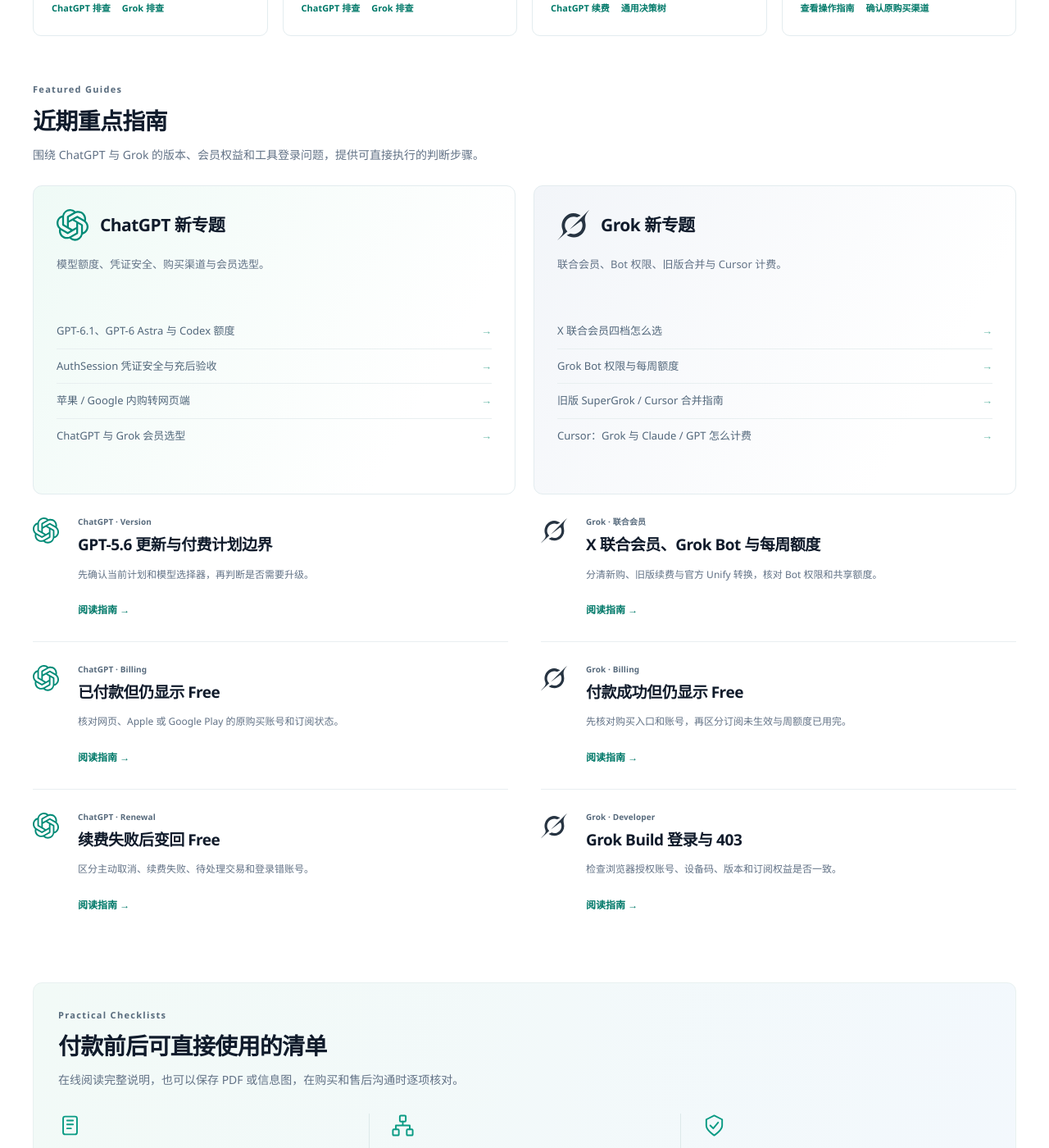
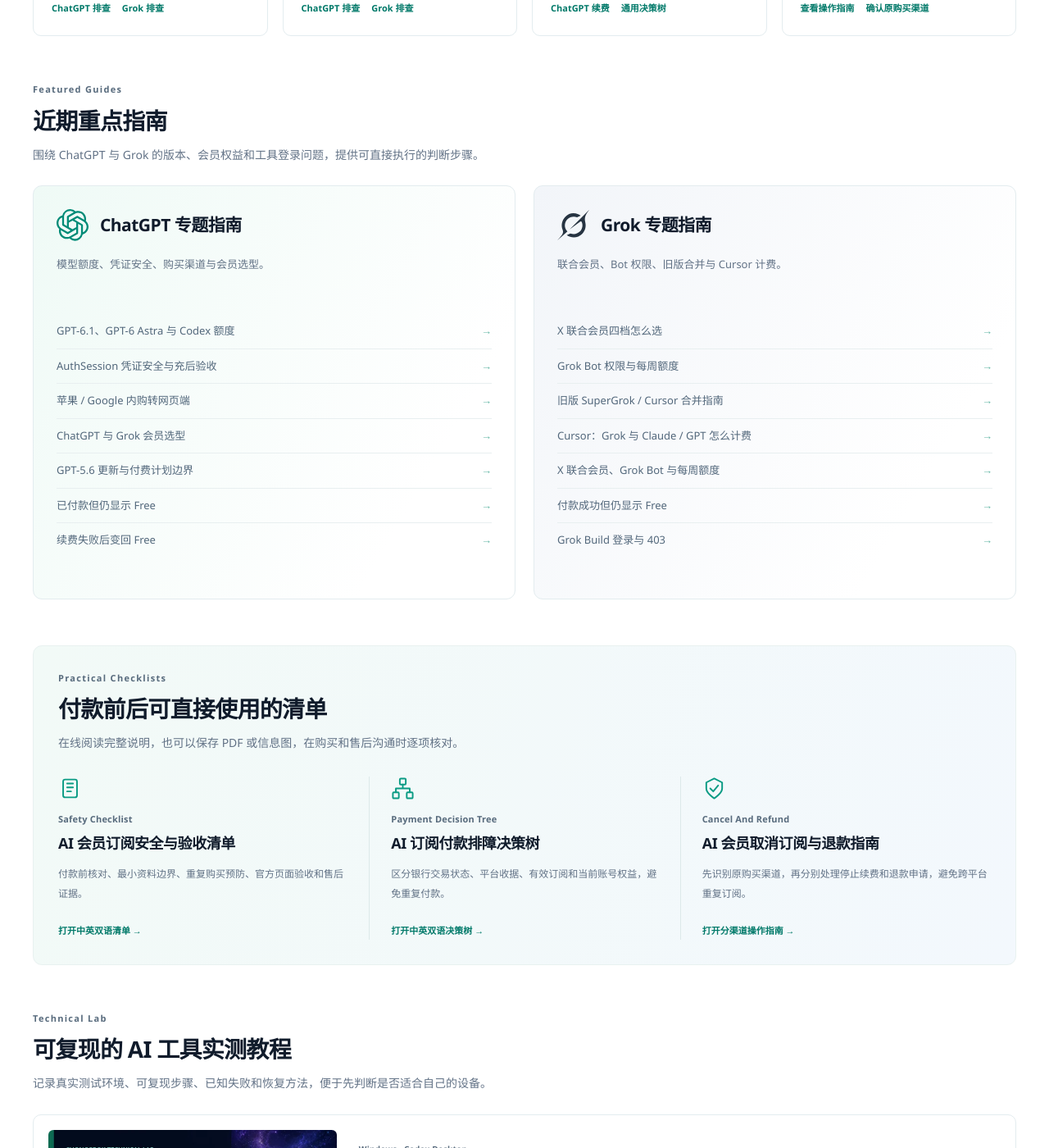
Before and after one commit to he20000405-pixel/he20000405-pixel.github.io, a Jekyll site: the page built from index.md, in a window 1280 px wide and 1400 px high, scrolled down 2496 px. Shown: the whole window at 82% size. Built offline with Jekyll 4.4.1, drawn with Linux system fonts in a browser that asks for light colours.

Commit message:
Unify homepage featured guides into two seven-link cards

```diff
--- a/_includes/home-featured-guides.html
+++ b/_includes/home-featured-guides.html
@@ -1,4 +1,4 @@
-<div class="product-grid" id="latest-guides" aria-label="ChatGPT 与 Grok 新专题">
+<div class="product-grid" id="latest-guides" aria-label="ChatGPT 与 Grok 专题指南">
 {% for group in site.data.home_featured %}
   <article class="product-card product-{{ group.id }}">
     <div class="product-body">
@@ -22,8 +22,10 @@
   "@context": "https://schema.org",
   "@type": "ItemList",
   "@id": "{{ '/#latest-guides' | absolute_url }}",
-  "name": "ChatGPT 与 Grok 新专题",
-  "numberOfItems": 8,
+  "name": "ChatGPT 与 Grok 专题指南",
+  {% assign featured_count = 0 %}
+  {% for group in site.data.home_featured %}{% assign featured_count = featured_count | plus: group.links.size %}{% endfor %}
+  "numberOfItems": {{ featured_count }},
   "itemListElement": [
     {% assign guide_position = 0 %}
     {% for group in site.data.home_featured %}
--- a/index.md
+++ b/index.md
@@ -185,44 +185,7 @@ faq:
     <p>围绕 ChatGPT 与 Grok 的版本、会员权益和工具登录问题，提供可直接执行的判断步骤。</p>
   </div>
   {% include home-featured-guides.html %}
-  <div class="editorial-grid">
-    <article class="editorial-card chatgpt">
-      <p class="eyebrow">ChatGPT · Version</p>
-      <h3><a href="https://he20000405-pixel.github.io/chatgpt-plus-pro-china-guide/guides/gpt-5-6-update/">GPT-5.6 更新与付费计划边界</a></h3>
-      <p>先确认当前计划和模型选择器，再判断是否需要升级。</p>
-      <a class="text-link" href="https://he20000405-pixel.github.io/chatgpt-plus-pro-china-guide/guides/gpt-5-6-update/">阅读指南 <span aria-hidden="true">→</span></a>
-    </article>
-    <article class="editorial-card chatgpt">
-      <p class="eyebrow">ChatGPT · Billing</p>
-      <h3><a href="https://he20000405-pixel.github.io/chatgpt-plus-pro-china-guide/guides/chatgpt-paid-but-still-free/">已付款但仍显示 Free</a></h3>
-      <p>核对网页、Apple 或 Google Play 的原购买账号和订阅状态。</p>
-      <a class="text-link" href="https://he20000405-pixel.github.io/chatgpt-plus-pro-china-guide/guides/chatgpt-paid-but-still-free/">阅读指南 <span aria-hidden="true">→</span></a>
-    </article>
-    <article class="editorial-card chatgpt">
-      <p class="eyebrow">ChatGPT · Renewal</p>
-      <h3><a href="https://he20000405-pixel.github.io/chatgpt-plus-pro-china-guide/guides/chatgpt-renewal-failed-back-to-free/">续费失败后变回 Free</a></h3>
-      <p>区分主动取消、续费失败、待处理交易和登录错账号。</p>
-      <a class="text-link" href="https://he20000405-pixel.github.io/chatgpt-plus-pro-china-guide/guides/chatgpt-renewal-failed-back-to-free/">阅读指南 <span aria-hidden="true">→</span></a>
-    </article>
-    <article class="editorial-card grok">
-      <p class="eyebrow">Grok · 联合会员</p>
-      <h3><a href="https://he20000405-pixel.github.io/supergrok-china-guide/guides/x-subscription-grok-bot-guide/">X 联合会员、Grok Bot 与每周额度</a></h3>
-      <p>分清新购、旧版续费与官方 Unify 转换，核对 Bot 权限和共享额度。</p>
-      <a class="text-link" href="https://he20000405-pixel.github.io/supergrok-china-guide/guides/x-subscription-grok-bot-guide/">阅读指南 <span aria-hidden="true">→</span></a>
-    </article>
-    <article class="editorial-card grok">
-      <p class="eyebrow">Grok · Billing</p>
-      <h3><a href="https://he20000405-pixel.github.io/supergrok-china-guide/guides/supergrok-paid-but-still-free/">付款成功但仍显示 Free</a></h3>
-      <p>先核对购买入口和账号，再区分订阅未生效与周额度已用完。</p>
-      <a class="text-link" href="https://he20000405-pixel.github.io/supergrok-china-guide/guides/supergrok-paid-but-still-free/">阅读指南 <span aria-hidden="true">→</span></a>
-    </article>
-    <article class="editorial-card grok">
-      <p class="eyebrow">Grok · Developer</p>
-      <h3><a href="https://he20000405-pixel.github.io/supergrok-china-guide/guides/grok-build-login-403/">Grok Build 登录与 403</a></h3>
-      <p>检查浏览器授权账号、设备码、版本和订阅权益是否一致。</p>
-      <a class="text-link" href="https://he20000405-pixel.github.io/supergrok-china-guide/guides/grok-build-login-403/">阅读指南 <span aria-hidden="true">→</span></a>
-    </article>
-  </div>
+
 </section>
 
 <section class="home-section resource-section" aria-labelledby="resources-title">
```
Also changed, not shown: _data/home_featured.yml (+26 -2 lines).
